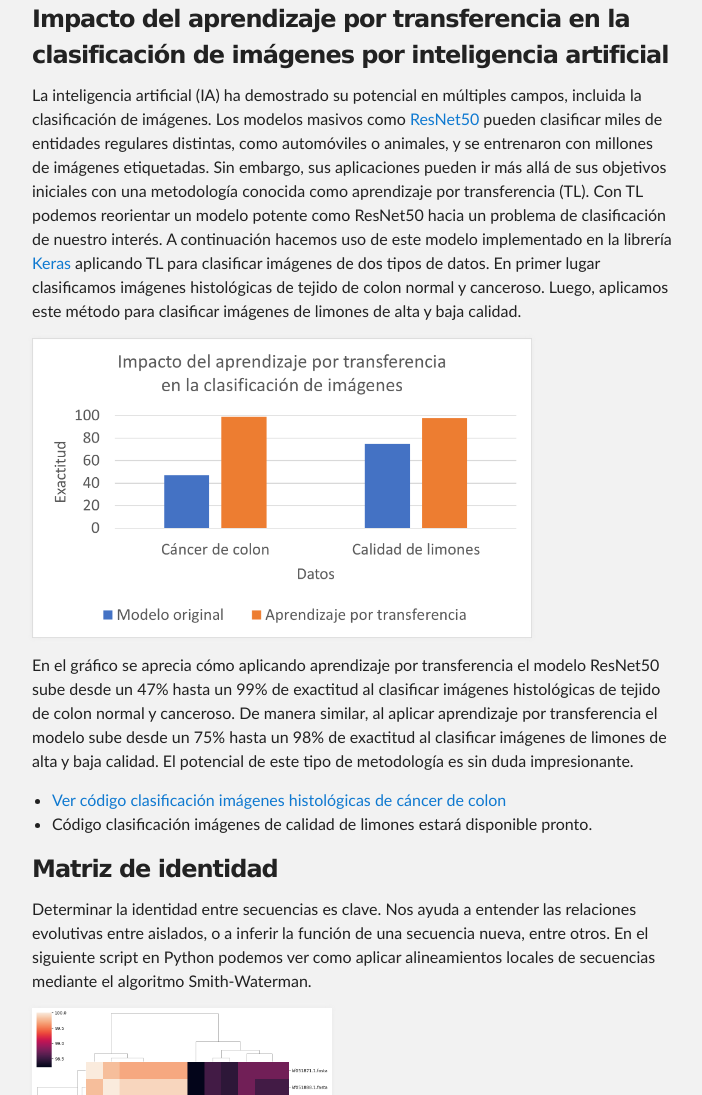
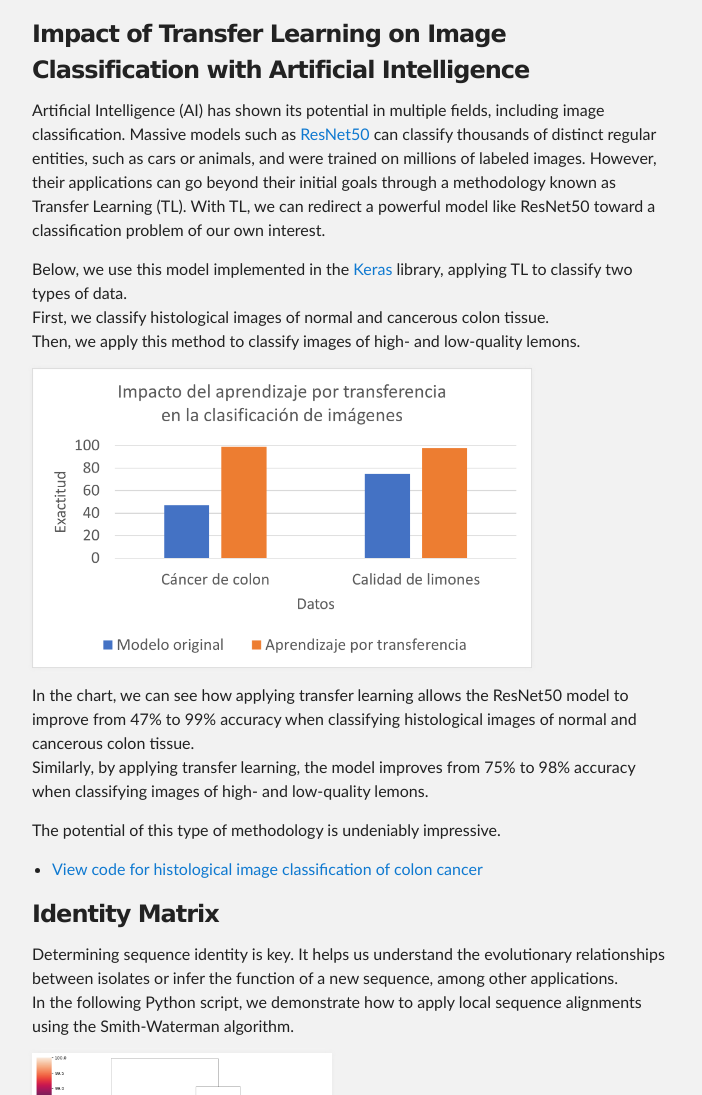
Before and after one commit to marco-montesdeoca/marco-montesdeoca.github.io, a Jekyll site: the page built from proyectos.md, in a window 1280 px wide and 1400 px high, scrolled down 1790 px. Shown: the part 305-1400 px from the top of the window, without its empty margins (288-990 px from the left). Built offline with Jekyll 4.4.1, drawn with Linux system fonts in a browser that asks for light colours; our own code applies the rules of GitHub Pages for plain Markdown files; some of the changed text lies outside the part shown.

Commit message:
Update proyectos.md

```diff
--- a/proyectos.md
+++ b/proyectos.md
@@ -1,46 +1,63 @@
-## Proyectos
+## Projects
 
-### Nube de palabras
+### Word Cloud
 
-Una imagen vale más que 1000 palabras. Una manera interesante de resumir el contenido de un texto es mediante las nubes de palabras. En este tipo de visualización, las palabras más frecuentes de un texto se destacan en mayor tamaño. En este script resumimos el contenido de la constitución de Chile vigente, así como de la propuesta de constitución 2023.
-Aquí tenemos la nube de palabras del documento actual:
+A picture is worth a thousand words. One interesting way to summarize the content of a text is through word clouds. In this type of visualization, the most frequent words in a text are displayed in larger font size.
+
+In this script, we summarize the content of the current Chilean Constitution, as well as the proposed 2023 Constitution.
+Here is the word cloud of the current document:
 <img src="https://raw.githubusercontent.com/marco-montesdeoca/nubes_de_palabras/main/actual.png" width="1000" height="750">
 
-Y la nube de palabras de la propuesta 2023:
+And the word cloud for the 2023 proposal:
 <img src="https://raw.githubusercontent.com/marco-montesdeoca/nubes_de_palabras/main/propuesta.png" width="1000" height="750">
-¿Qué cambios puedes notar?
-Si quieres saber cómo generar tu propia nube de palabras a partir de cualquier archivo pdf, visita el script [aquí](https://github.com/marco-montesdeoca/nubes_de_palabras/blob/main/Nube_de_palabras.ipynb)
+What changes can you notice?
+If you want to learn how to generate your own word cloud from any PDF file, check out the script. [here](https://github.com/marco-montesdeoca/nubes_de_palabras/blob/main/Nube_de_palabras.ipynb)
 
-### Impacto del aprendizaje por transferencia en la clasificación de imágenes por inteligencia artificial
+### Impact of Transfer Learning on Image Classification with Artificial Intelligence
 
-La inteligencia artificial (IA) ha demostrado su potencial en múltiples campos, incluida la clasificación de imágenes. Los modelos masivos como [ResNet50](https://arxiv.org/abs/1512.03385) pueden clasificar miles de entidades regulares distintas, como automóviles o animales, y se entrenaron con millones de imágenes etiquetadas. Sin embargo, sus aplicaciones pueden ir más allá de sus objetivos iniciales con una metodología conocida como aprendizaje por transferencia (TL). Con TL podemos reorientar un modelo potente como ResNet50 hacia un problema de clasificación de nuestro interés. A continuación hacemos uso de este modelo implementado en la librería [Keras](https://keras.io/) aplicando TL para clasificar imágenes de dos tipos de datos. En primer lugar clasificamos imágenes histológicas de tejido de colon normal y canceroso. Luego, aplicamos este método para clasificar imágenes de limones de alta y baja calidad.
+Artificial Intelligence (AI) has shown its potential in multiple fields, including image classification. Massive models such as [ResNet50](https://arxiv.org/abs/1512.03385) can classify thousands of distinct regular entities, such as cars or animals, and were trained on millions of labeled images. However, their applications can go beyond their initial goals through a methodology known as Transfer Learning (TL). With TL, we can redirect a powerful model like ResNet50 toward a classification problem of our own interest.
+
+Below, we use this model implemented in the [Keras](https://keras.io/) library, applying TL to classify two types of data.
+First, we classify histological images of normal and cancerous colon tissue.
+Then, we apply this method to classify images of high- and low-quality lemons.
 
 <img src="https://raw.githubusercontent.com/marco-montesdeoca/marco-montesdeoca.github.io/main/TL%20impact02.png" width="500" height="300">
 
-En el gráfico se aprecia cómo aplicando aprendizaje por transferencia el modelo ResNet50 sube desde un 47% hasta un 99% de exactitud al clasificar imágenes histológicas de tejido de colon normal y canceroso. De manera similar, al aplicar aprendizaje por transferencia el modelo sube desde un 75% hasta un 98% de exactitud al clasificar imágenes de limones de alta y baja calidad.
-El potencial de este tipo de metodología es sin duda impresionante.
+In the chart, we can see how applying transfer learning allows the ResNet50 model to improve from 47% to 99% accuracy when classifying histological images of normal and cancerous colon tissue.
+Similarly, by applying transfer learning, the model improves from 75% to 98% accuracy when classifying images of high- and low-quality lemons.
 
-* [Ver código clasificación imágenes histológicas de cáncer de colon](https://github.com/marco-montesdeoca/Transfer_learning/blob/main/transfer_learning.ipynb)
-* Código clasificación imágenes de calidad de limones estará disponible pronto.
+The potential of this type of methodology is undeniably impressive.
 
-### Matriz de identidad
+* [View code for histological image classification of colon cancer](https://github.com/marco-montesdeoca/Transfer_learning/blob/main/transfer_learning.ipynb)
 
-Determinar la identidad entre secuencias es clave. Nos ayuda a entender las relaciones evolutivas entre aislados, o a inferir la función de una secuencia nueva, entre otros. En el siguiente script en Python podemos ver como aplicar alineamientos locales de secuencias mediante el algoritmo Smith-Waterman.
+### Identity Matrix
+
+Determining sequence identity is key. It helps us understand the evolutionary relationships between isolates or infer the function of a new sequence, among other applications.
+In the following Python script, we demonstrate how to apply local sequence alignments using the Smith-Waterman algorithm.
 
 <img src="https://raw.githubusercontent.com/marco-montesdeoca/marco-montesdeoca.github.io/main/identity_matrix.png" width="300" height="300">
 
-En el clustermap se destacan dos grupos o clusters de secuencias con mayor identidad. ¿Qué secuencias son más idénticas entre sí? Puedes revisar a qué virus corresponden copiando sus nombres (sin incluir la extensión ".fasta") y buscándolos en la base de datos [NCBI](https://www.ncbi.nlm.nih.gov/).
+In the clustermap, two groups or clusters of sequences with higher identity stand out.
+Which sequences are more identical to each other?
+You can check which viruses they correspond to by copying their names (excluding the ".fasta" extension) and searching for them in the [NCBI](https://www.ncbi.nlm.nih.gov/) database.
 
-* [Ver código](https://github.com/marco-montesdeoca/identity_matrix/blob/main/identity_matrix.ipynb)
+* [View code](https://github.com/marco-montesdeoca/identity_matrix/blob/main/identity_matrix.ipynb)
 
-### Expresión diferencial
+### Differential Expression
 
-La secuenciación de ARN mediante tecnologías de alto rendimiento permiten desvelar patrones de expresión. En el siguiente script en R vemos como analizar estadísticamente las diferencias de expresión.
+RNA sequencing using high-throughput technologies allows us to uncover expression patterns.
+In the following R script, we demonstrate how to statistically analyze expression differences.
 
 <img src="https://raw.githubusercontent.com/marco-montesdeoca/marco-montesdeoca.github.io/main/volcano_plot.png" width="300" height="300">
 
-Los resultados se pueden resumir en un gráfico de volcán, donde las diferencias de expresión se indican como un factor de cambio. En el gráfico, los puntos hacia la derecha del cero indican genes con mayor expresión en la condición tratamiento con respecto a la condición control. Los puntos hacia la izquierda del cero indican lo contrario, menor expresión en la condición tratamiento con respecto a la condición control. Sin embargo, solo los puntos de color rojo se consideran estadísticamente significativos. ¿Qué genes poseen expresión diferencial según el gráfico? Para más detalles acerca del origen de los datos puedes revisar el script.
+The results can be summarized in a volcano plot, where expression differences are represented as a fold change factor.
+In the plot, points to the right of zero indicate genes with higher expression in the treatment condition compared to the control condition.
+Points to the left of zero indicate the opposite, lower expression in the treatment condition compared to the control condition.
+However, only the red points are considered statistically significant.
 
-* [Ver código](https://github.com/marco-montesdeoca/Differential_expression/blob/main/Differential_expression.ipynb)
+Which genes show differential expression according to the plot?
+For more details about the data source, you can review the script.
 
-[Volver al menú principal](index.md)
+* [View code](https://github.com/marco-montesdeoca/Differential_expression/blob/main/Differential_expression.ipynb)
+
+[View code](index.md)
```
